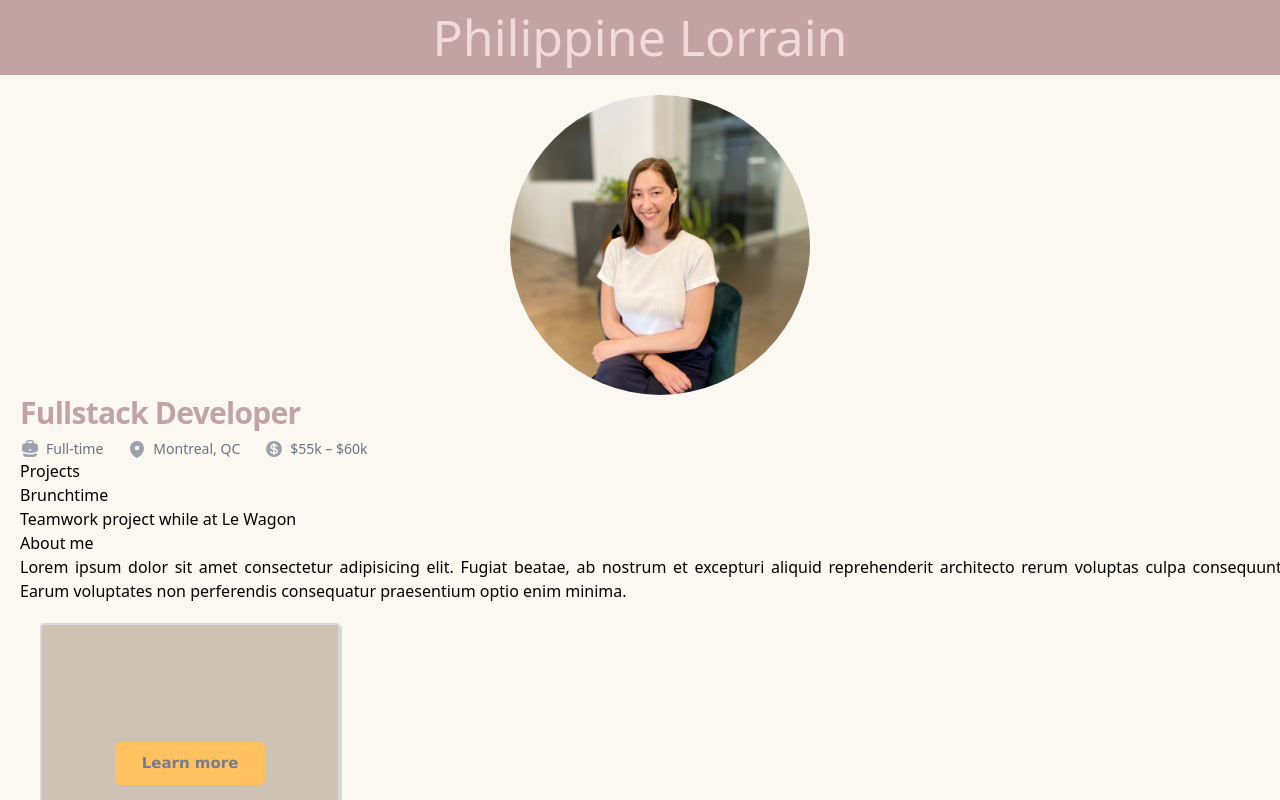
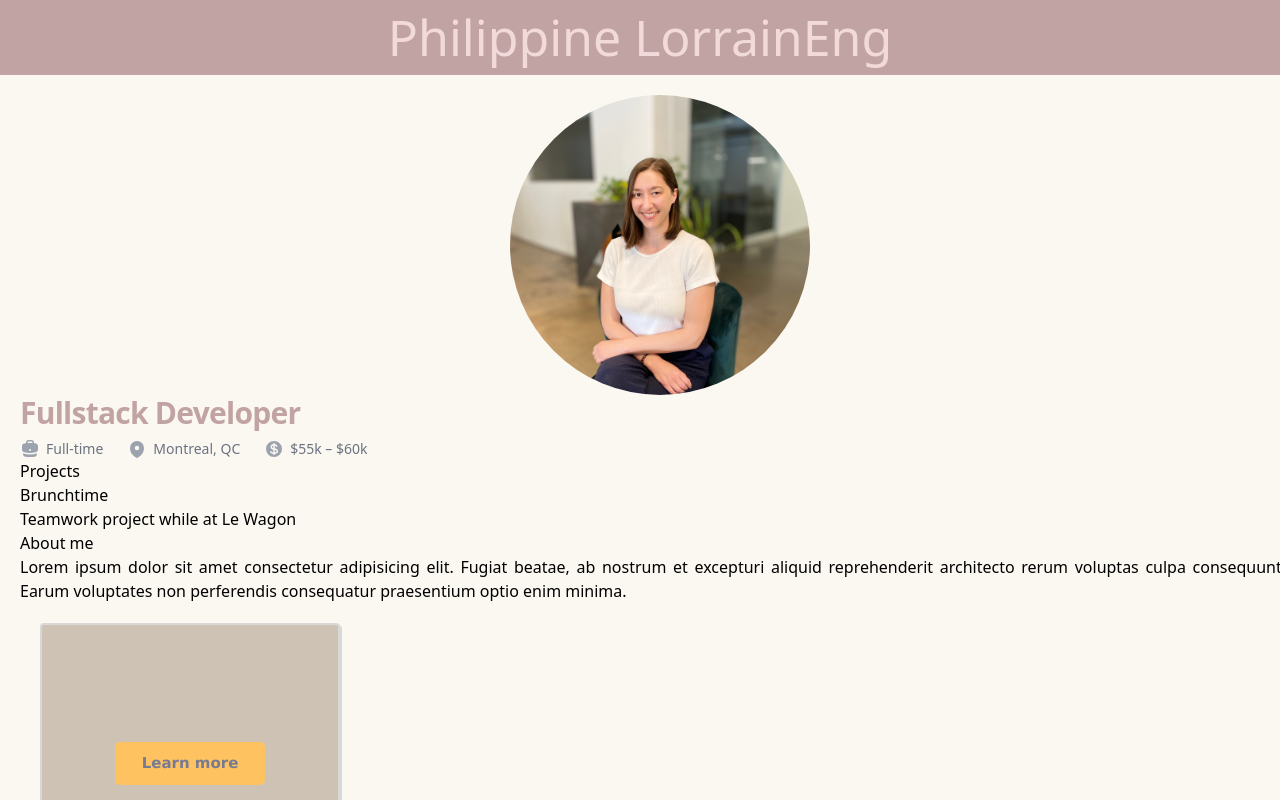
Before and after one commit to Plorrain/my-own-personnal-app, a React (Create React App) app: page / in a window 1280 px wide. Shown: the top 800 px of the page. Built offline with nearby package versions, Linux system fonts and the light colour scheme.

Commit message:
starting implementing translation: css adding the Eng link

```diff
--- a/src/App.js
+++ b/src/App.js
@@ -10,13 +10,16 @@ function App() {
       <div className="container-full">
         <div className="name-banner">
           <h1>Philippine Lorrain</h1>
+          <div className="translation-button">
+            <p>Eng</p>
+          </div>
         </div>
       </div>
       <div className="container">
         {/* image exists only in CSS/if it breaks will need to come back here in <img /> */}
         <div className="image-background"></div>
         <PageHeader />
-        <h1>Projects</h1>
+        <p>Projects</p>
         {/* brunchtime in a card component maybe? */}
         <div>
           <a href="https://www.brunchtime.live/" target="blank">
--- a/src/index.css
+++ b/src/index.css
@@ -25,10 +25,19 @@ body {
 /* banner/top of page */
 
 .name-banner {
+  display: flex;
+  justify-content: center;
   background-color: #C1A3A3;
   color: #f2dada;
   font-size: 50px;
   text-align: center;
+}
+
+.translation-button {
+  display:flex;
+  justify-content: flex-end;
+  color: #f2dada;
+
 }
 
 /* image */
```
